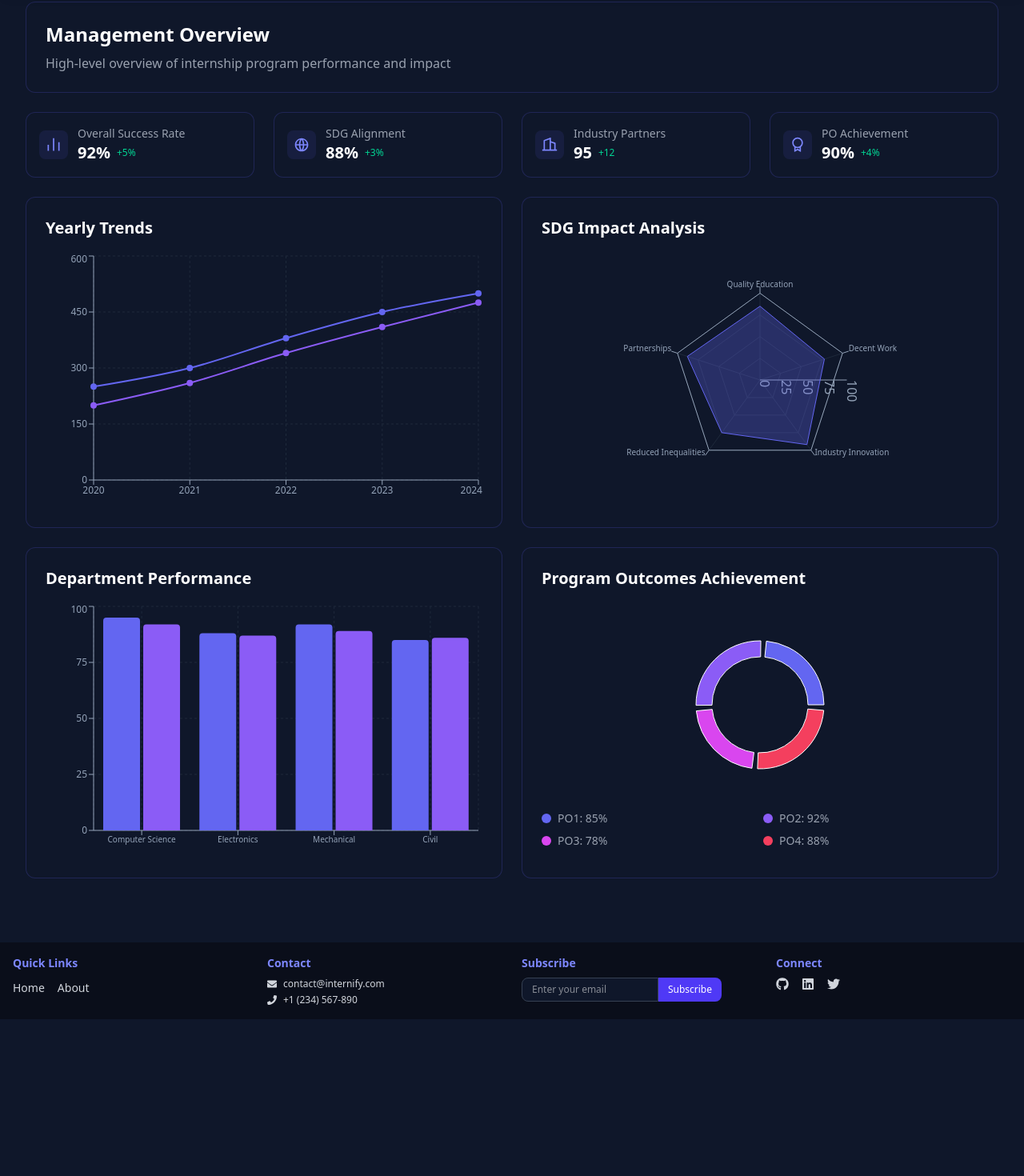
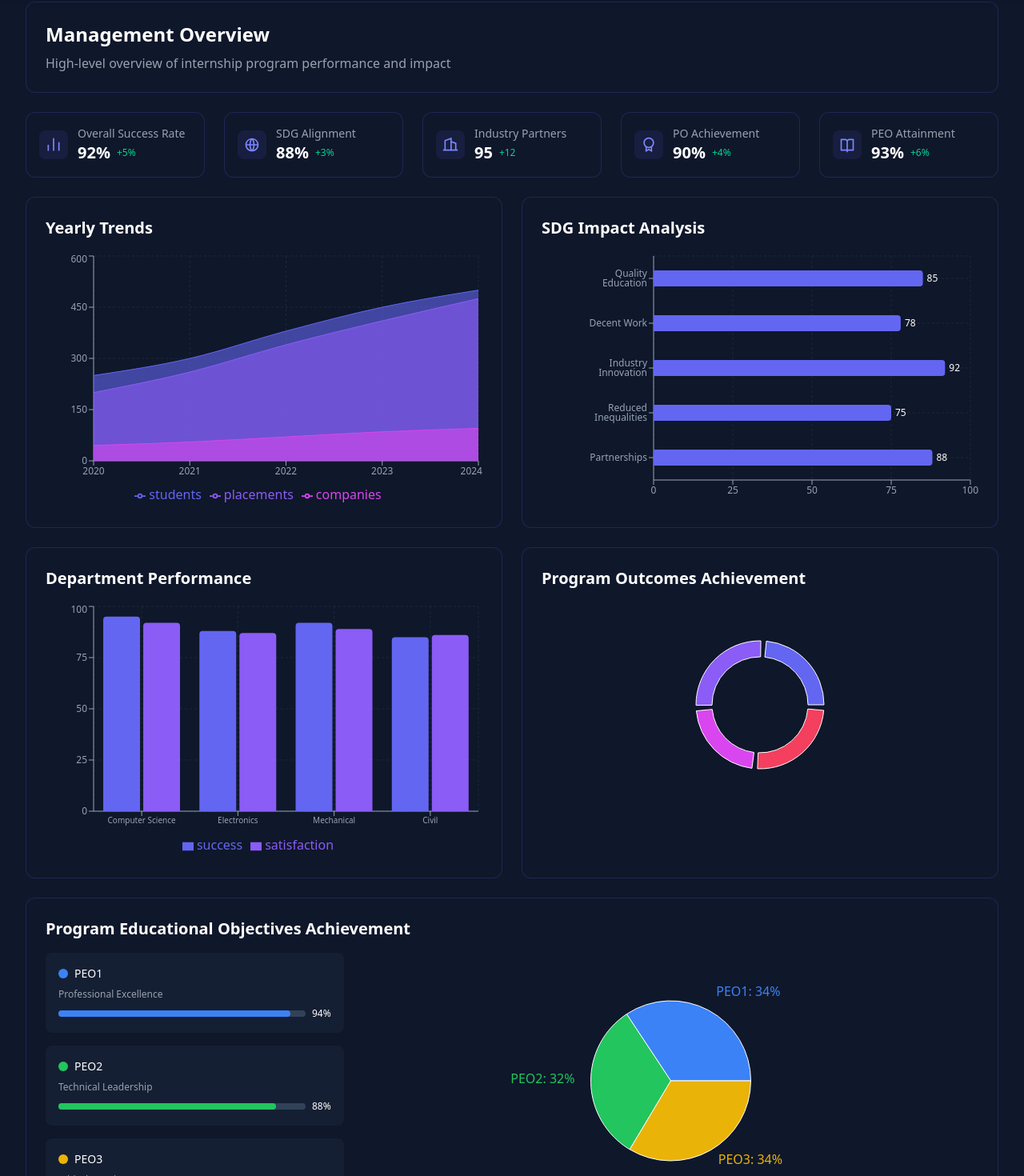
Before and after one commit to cnread07/fsd-frontend, a React (Vite) app in the folder frontend/: page /management-dashboard in a window 1280 px wide. Shown: the part 94-1564 px from the top of the page at 80% size. Before the commit the page ends 1368 px from the top, so only its background shows below. Built offline with nearby package versions, Linux system fonts and the light colour scheme.

Commit message:
going to die

```diff
--- a/frontend/src/components/Sidebar.jsx
+++ b/frontend/src/components/Sidebar.jsx
@@ -77,7 +77,7 @@ const Sidebar = ({ userRole }) => {
       { path: '/users', label: 'Users', icon: RiUserLine },
       { path: '/mentors', label: 'Mentors', icon: RiTeamLine },
       { path: '/reports', label: 'Reports', icon: RiFileList3Line },
-      { path: '/sdg-overview', label: 'SDG Overview', icon: RiGlobalLine },
+      // { path: '/sdg-overview', label: 'SDG Overview', icon: RiGlobalLine },
       { path: '/management-dashboard', label: 'Statistics', icon: RiBarChartLine },
     ],
     management: [
--- a/frontend/src/pages/management/Dashboard.jsx
+++ b/frontend/src/pages/management/Dashboard.jsx
@@ -17,6 +17,9 @@ import {
   PolarAngleAxis,
   PolarRadiusAxis,
   Radar,
+  AreaChart,
+  Area,
+  Legend,
 } from 'recharts';
 import {
   RiBarChartLine,
@@ -27,6 +30,7 @@ import {
   RiGroupLine,
   RiBuilding2Line,
   RiAwardLine,
+  RiBookOpenLine,
 } from 'react-icons/ri';
 
 const Dashboard = () => {
@@ -61,7 +65,15 @@ const Dashboard = () => {
     { name: 'PO4', value: 88 },
   ];
 
+  // New PEO data - simplified for pie chart
+  const peoAchievement = [
+    { name: 'PEO1', value: 94, description: 'Professional Excellence' },
+    { name: 'PEO2', value: 88, description: 'Technical Leadership' },
+    { name: 'PEO3', value: 92, description: 'Ethical Practice' },
+  ];
+
   const COLORS = ['#6366f1', '#8b5cf6', '#d946ef', '#f43f5e'];
+  const PEO_COLORS = ['#3b82f6', '#22c55e', '#eab308'];
 
   const keyMetrics = [
     {
@@ -88,10 +100,15 @@ const Dashboard = () => {
       change: '+4%',
       icon: RiAwardLine,
     },
+    {
+      title: 'PEO Attainment',
+      value: '93%',
+      change: '+6%',
+      icon: RiBookOpenLine,
+    },
   ];
 
   return (
-    // Added pb-20 to create space for footer
     <div className="space-y-6 mx-4 md:mx-6 lg:mx-8 pb-20">
       {/* Welcome Section */}
       <motion.div
@@ -105,7 +122,7 @@ const Dashboard = () => {
       </motion.div>
 
       {/* Key Metrics */}
-      <div className="grid grid-cols-1 md:grid-cols-2 lg:grid-cols-4 gap-6">
+      <div className="grid grid-cols-1 md:grid-cols-2 lg:grid-cols-5 gap-6">
         {keyMetrics.map((metric, index) => (
           <motion.div
             key={index}
@@ -142,7 +159,7 @@ const Dashboard = () => {
           <h2 className="text-xl font-semibold text-white mb-4 break-words">Yearly Trends</h2>
           <div className="h-64 md:h-80">
             <ResponsiveContainer width="100%" height="100%">
-              <LineChart
+              <AreaChart
                 data={yearlyTrends}
                 margin={{ top: 5, right: 5, left: 0, bottom: 5 }}
               >
@@ -157,26 +174,37 @@ const Dashboard = () => {
                     color: '#fff',
                   }}
                 />
-                <Line
+                <Legend />
+                <Area
                   type="monotone"
                   dataKey="students"
+                  stackId="1"
                   stroke="#6366f1"
-                  strokeWidth={2}
-                  dot={{ fill: '#6366f1' }}
+                  fill="#6366f1"
+                  fillOpacity={0.6}
                 />
-                <Line
+                <Area
                   type="monotone"
                   dataKey="placements"
+                  stackId="2"
                   stroke="#8b5cf6"
-                  strokeWidth={2}
-                  dot={{ fill: '#8b5cf6' }}
+                  fill="#8b5cf6"
+                  fillOpacity={0.6}
                 />
-              </LineChart>
+                <Area
+                  type="monotone"
+                  dataKey="companies"
+                  stackId="3"
+                  stroke="#d946ef"
+                  fill="#d946ef"
+                  fillOpacity={0.6}
+                />
+              </AreaChart>
             </ResponsiveContainer>
           </div>
         </motion.div>
 
-        {/* SDG Impact Analysis */}
+        {/* SDG Impact Analysis - Changed to a simpler Bar Chart */}
         <motion.div
           initial={{ opacity: 0, y: 20 }}
           animate={{ opacity: 1, y: 0 }}
@@ -186,18 +214,34 @@ const Dashboard = () => {
           <h2 className="text-xl font-semibold text-white mb-4 break-words">SDG Impact Analysis</h2>
           <div className="h-64 md:h-80">
             <ResponsiveContainer width="100%" height="100%">
-              <RadarChart cx="50%" cy="50%" outerRadius="70%" data={sdgImpact}>
-                <PolarGrid stroke="#1e293b" />
-                <PolarAngleAxis dataKey="sdg" stroke="#94a3b8" tick={{ fontSize: 10 }} />
-                <PolarRadiusAxis stroke="#94a3b8" />
-                <Radar
-                  name="SDG Score"
+              <BarChart
+                data={sdgImpact}
+                layout="vertical"
+                margin={{ top: 5, right: 10, left: 40, bottom: 5 }}
+              >
+                <CartesianGrid strokeDasharray="3 3" stroke="#1e293b" />
+                <XAxis type="number" stroke="#94a3b8" tick={{ fontSize: 12 }} domain={[0, 100]} />
+                <YAxis type="category" dataKey="sdg" stroke="#94a3b8" tick={{ fontSize: 12 }} width={100} />
+                <Tooltip
+                  contentStyle={{
+                    backgroundColor: '#1e293b',
+                    border: 'none',
+                    borderRadius: '8px',
+                    color: '#fff',
+                  }}
+                />
+                <Bar
                   dataKey="score"
-                  stroke="#6366f1"
                   fill="#6366f1"
-                  fillOpacity={0.3}
+                  radius={[0, 4, 4, 0]}
+                  barSize={20}
+                  label={{
+                    position: 'right',
+                    fill: 'white',
+                    fontSize: 12
+                  }}
                 />
-              </RadarChart>
+              </BarChart>
             </ResponsiveContainer>
           </div>
         </motion.div>
@@ -230,6 +274,7 @@ const Dashboard = () => {
                     color: '#fff',
                   }}
                 />
+                <Legend />
                 <Bar dataKey="success" fill="#6366f1" radius={[4, 4, 0, 0]} />
                 <Bar dataKey="satisfaction" fill="#8b5cf6" radius={[4, 4, 0, 0]} />
               </BarChart>
@@ -244,7 +289,7 @@ const Dashboard = () => {
           transition={{ duration: 0.4, delay: 0.8 }}
           className="bg-[#0f172a] rounded-xl p-6 border border-indigo-500/20"
         >
-          <h2 className="text-xl font-semibold text-white mb-4 break-words">Program Outcomes Achievement</h2>
+          <h2 className="text-xl font-semibold text-white mb-4">Program Outcomes Achievement</h2>
           <div className="h-64 md:h-80">
             <ResponsiveContainer width="100%" height="80%">
               <PieChart>
@@ -259,7 +304,7 @@ const Dashboard = () => {
                   dataKey="value"
                 >
                   {poAchievement.map((entry, index) => (
-                    <Cell key={`cell-${index}`} fill={COLORS[index % COLORS.length]} />
+                    <Cell key={'cell-' + index} fill={COLORS[index % COLORS.length]} />
                   ))}
                 </Pie>
                 <Tooltip
@@ -272,22 +317,85 @@ const Dashboard = () => {
                 />
               </PieChart>
             </ResponsiveContainer>
-            <div className="mt-1 grid grid-cols-2 gap-2">
-              {poAchievement.map((po, index) => (
-                <div key={index} className="flex items-center space-x-2">
-                  <div
-                    className="w-3 h-3 rounded-full flex-shrink-0"
-                    style={{ backgroundColor: COLORS[index % COLORS.length] }}
-                  />
-                  <span className="text-sm text-gray-400 truncate">
-                    {po.name}: {po.value}%
-                  </span>
+          </div>
+        </motion.div>
+      </div>
+
+      {/* New PEO Achievement Section with Pie Chart */}
+      <motion.div
+        initial={{ opacity: 0, y: 20 }}
+        animate={{ opacity: 1, y: 0 }}
+        transition={{ duration: 0.4, delay: 0.9 }}
+        className="bg-[#0f172a] rounded-xl p-6 border border-indigo-500/20"
+      >
+        <h2 className="text-xl font-semibold text-white mb-4">Program Educational Objectives Achievement</h2>
+        <div className="grid grid-cols-1 md:grid-cols-3 gap-6">
+          <div className="md:col-span-1">
+            <div className="space-y-4">
+              {peoAchievement.map((peo, index) => (
+                <div key={index} className="bg-slate-800/50 p-4 rounded-lg">
+                  <div className="flex items-center space-x-2 mb-2">
+                    <div
+                      className="w-3 h-3 rounded-full flex-shrink-0"
+                      style={{ backgroundColor: PEO_COLORS[index] }}
+                    />
+                    <span className="text-sm font-medium text-white">{peo.name}</span>
+                  </div>
+                  <p className="text-xs text-gray-400 mb-2">{peo.description}</p>
+                  <div className="flex items-center">
+                    <div className="flex-1 bg-slate-700 rounded-full h-2">
+                      <div
+                        className="h-2 rounded-full"
+                        style={{
+                          width: peo.value + '%',
+                          backgroundColor: PEO_COLORS[index]
+                        }}
+                      />
+                    </div>
+                    <span className="ml-2 text-xs font-medium text-white">
+                      {peo.value}%
+                    </span>
+                  </div>
                 </div>
               ))}
             </div>
           </div>
-        </motion.div>
-      </div>
+          <div className="md:col-span-2">
+            <div className="h-64 md:h-80">
+              <ResponsiveContainer width="100%" height="100%">
+                <PieChart>
+                  <Pie
+                    data={peoAchievement}
+                    cx="50%"
+                    cy="50%"
+                    labelLine={false}
+                    outerRadius={100}
+                    fill="#8884d8"
+                    dataKey="value"
+                    label={({ name, percent }) => `${name}: ${(percent * 100).toFixed(0)}%`}
+                  >
+                    {peoAchievement.map((entry, index) => (
+                      <Cell key={'cell-' + index} fill={PEO_COLORS[index % PEO_COLORS.length]} />
+                    ))}
+                  </Pie>
+                  <Tooltip
+                    formatter={(value, name) => {
+                      const item = peoAchievement.find(item => item.name === name);
+                      return [`${value}%`, `${name}: ${item.description}`];
+                    }}
+                    contentStyle={{
+                      backgroundColor: '#1e293b',
+                      border: 'none',
+                      borderRadius: '8px',
+                      color: '#fff',
+                    }}
+                  />
+                </PieChart>
+              </ResponsiveContainer>
+            </div>
+          </div>
+        </div>
+      </motion.div>
     </div>
   );
 };
```
